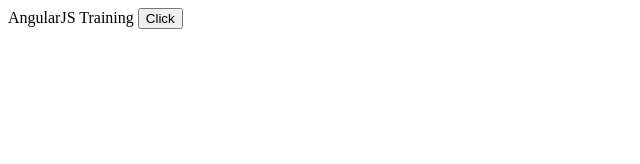
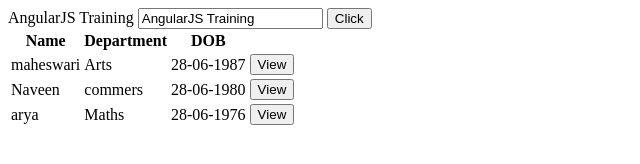
Before and after one commit to MAHI2363/AngularJS1Training, a plain HTML site: page index.html in a window 1280 px wide. Shown: the whole page, without its empty margins (0-640 px from the left). Drawn offline with nearby package versions, Linux system fonts and the light colour scheme.

Commit message:
inital comment

```diff
--- a/app.js
+++ b/app.js
@@ -5,5 +5,29 @@
 
     $scope.sayHi=function(){
         alert('Hi');
+        $scope.title = "modified from controller";
     }
+
+    $scope.students = [
+        {
+            name: 'maheswari',
+            department: 'Arts',
+            dob: '28-06-1987'
+        },
+        {
+            name: 'Naveen',
+            department: 'commers',
+            dob: '28-06-1980'
+        },
+        {
+            name: 'arya',
+            department: 'Maths',
+            dob: '28-06-1976'
+        }
+    ];
+
+    $scope.onStundentSelect = function(student){
+        $scope.selectedStudent = student;
+        console.log(student);
+    };
 });
--- a/index.html
+++ b/index.html
@@ -9,7 +9,32 @@
 <body>
     <div ng-controller="MyCtrl">
        {{title}}
+       <input type="text" ng-model="title">
        <button ng-click="sayHi()">Click</button>
+
+       <table>
+         <thead>
+             <tr>
+            <th>Name</th>
+            <th>Department</th>
+            <th>DOB</th>
+             </tr>
+         </thead>
+         <tbody>
+             <tr ng-repeat="st in students">
+             <td>{{st.name}}</td>
+             <td>{{st.department}}</td>
+             <td>{{st.dob}}</td>
+             <td>
+                <button ng-click="onStundentSelect(st)">View</button>
+             </td>
+             </tr>
+
+         </tbody>
+       </table>
+     <div id="student-details" ng-if="selectedStudent">
+        Selected student is {{selectedStudent.name}}
+     </div>
     </div>
 
     <script src="angular.js"></script>
```
